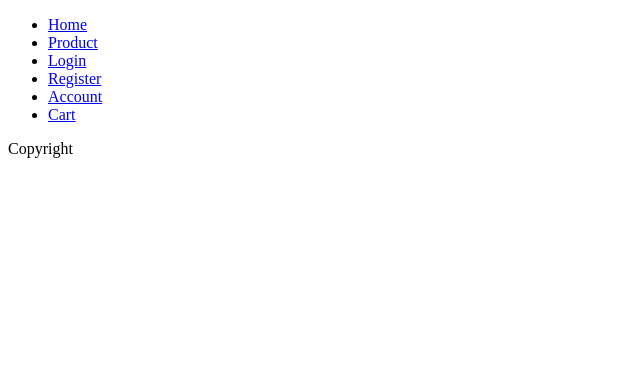
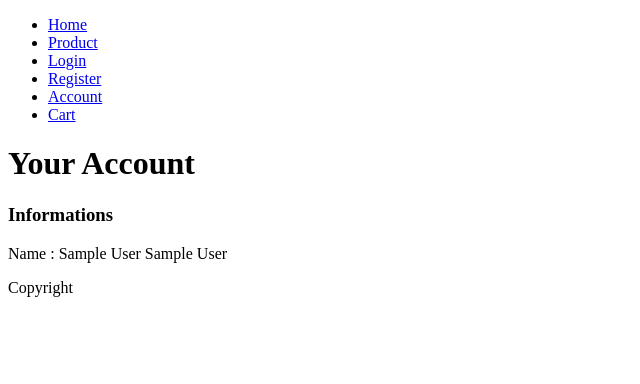
Before and after one commit to YRZZ/ecom, a PHP site: page /account in a window 1280 px wide. Shown: the top 384 px of the page, without its empty margins (0-640 px from the left). Run offline with PHP 8.4, Linux system fonts and the light colour scheme; the visitor is signed in with stand-in values (Sample User, id 1).

Commit message:
début account

```diff
--- a/controller/account_controller.php
+++ b/controller/account_controller.php
@@ -0,0 +1,2 @@
+<?php
+include '../view/account_view.php';
--- a/controller/login_controller.php
+++ b/controller/login_controller.php
@@ -32,6 +32,10 @@ $firstname = $dataSession['first_name'];
 
 
         $_SESSION['connected'] = true;
+        $clientInfos = getClient($pdo, $_SESSION['email']);
+        $_SESSION['id'] = $clientInfos['id'];
+        $_SESSION['first_name'] = $clientInfos['first_name'];
+        $_SESSION['last_name'] = $clientInfos['last_name'];
         echo "<p>Session connecté</p>";
         echo "<p>Bonjour " . $firstname . '</p>';
         // header("Location: /profil");
@@ -48,6 +52,8 @@ $firstname = $dataSession['first_name'];
 
 }
 
+var_dump($_SESSION);
+
 // if (isset($_SESSION['connected']) && $_SESSION['connected'] === true) {
 //     header("Location: /profil");
 // }
--- a/layout/header.php
+++ b/layout/header.php
@@ -1,3 +1,6 @@
+<?php
+session_start();
+?>
 <!DOCTYPE html>
 <html lang="en">
 
--- a/model/user.php
+++ b/model/user.php
@@ -82,6 +82,29 @@ function getEmailPassword($pdo, $email) {
     }
 }
 
+function getClient($pdo, $email)
+{
+    $sql = "
+        SELECT id, email, password, first_name, last_name
+        FROM client
+        WHERE email = :email;
+    ";
+
+    $stmt = $pdo->prepare($sql);
+
+    try {
+        $stmt->execute(
+            [
+                "email" => $email,
+            ]
+        );
+        return $stmt->fetch();
+    } catch (Exception $e) {
+        $pdo->rollBack();
+        throw $e;
+    }
+}
+
 
 
 
@@ -118,29 +141,7 @@ function getEmailPassword($pdo, $email) {
 
 
 
-// function getUser ($pdo, $id) {
-//     $sql = "
-//         SELECT *
-//         FROM user
-//         WHERE id = $id;
-//     ";
 
-//     $stmt = $pdo->prepare($sql); // on la prépare
-
-//     $stmt->execute(); // true or false
-
-//     while ($data = $stmt->fetch()) {
-//         var_dump($data);
-//     }
-
-//     try {
-//         $stmt->execute();
-//         return $stmt->fetch();
-//     } catch (Exception $e) {
-//         $pdo->rollBack();
-//         throw $e;
-//     }
-// }
 
 // function getUserEmail($pdo, $email)
 // {
--- a/view/account_view.php
+++ b/view/account_view.php
@@ -0,0 +1,18 @@
+<?php
+
+?>
+
+<h1>Your Account</h1>
+<h3>Informations</h3>
+
+<?php
+include '../model/user.php';
+
+echo '<p>Name : ' . $_SESSION['first_name'] . ' ' . $_SESSION['last_name'] . '</p>';
+
+// $sessionInfos = getClient($pdo, $_SESSION['email']);
+// var_dump($sessionInfos);
+
+
+// echo '<>Name : ' . $sessionInfos['first_name'] . ' Last Name : ' . $sessionInfos['last_name'] . '</>';
+?>
```
